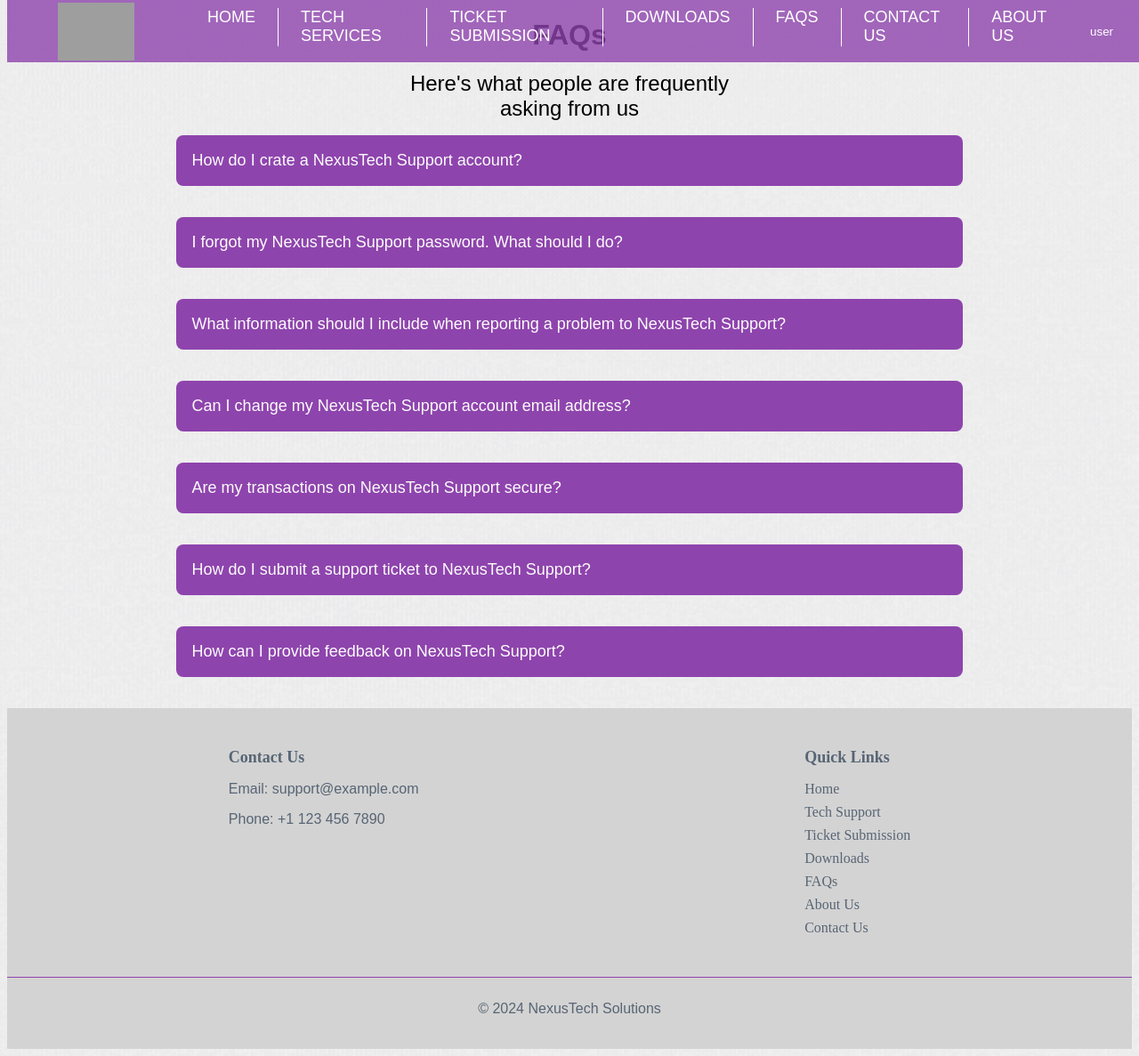
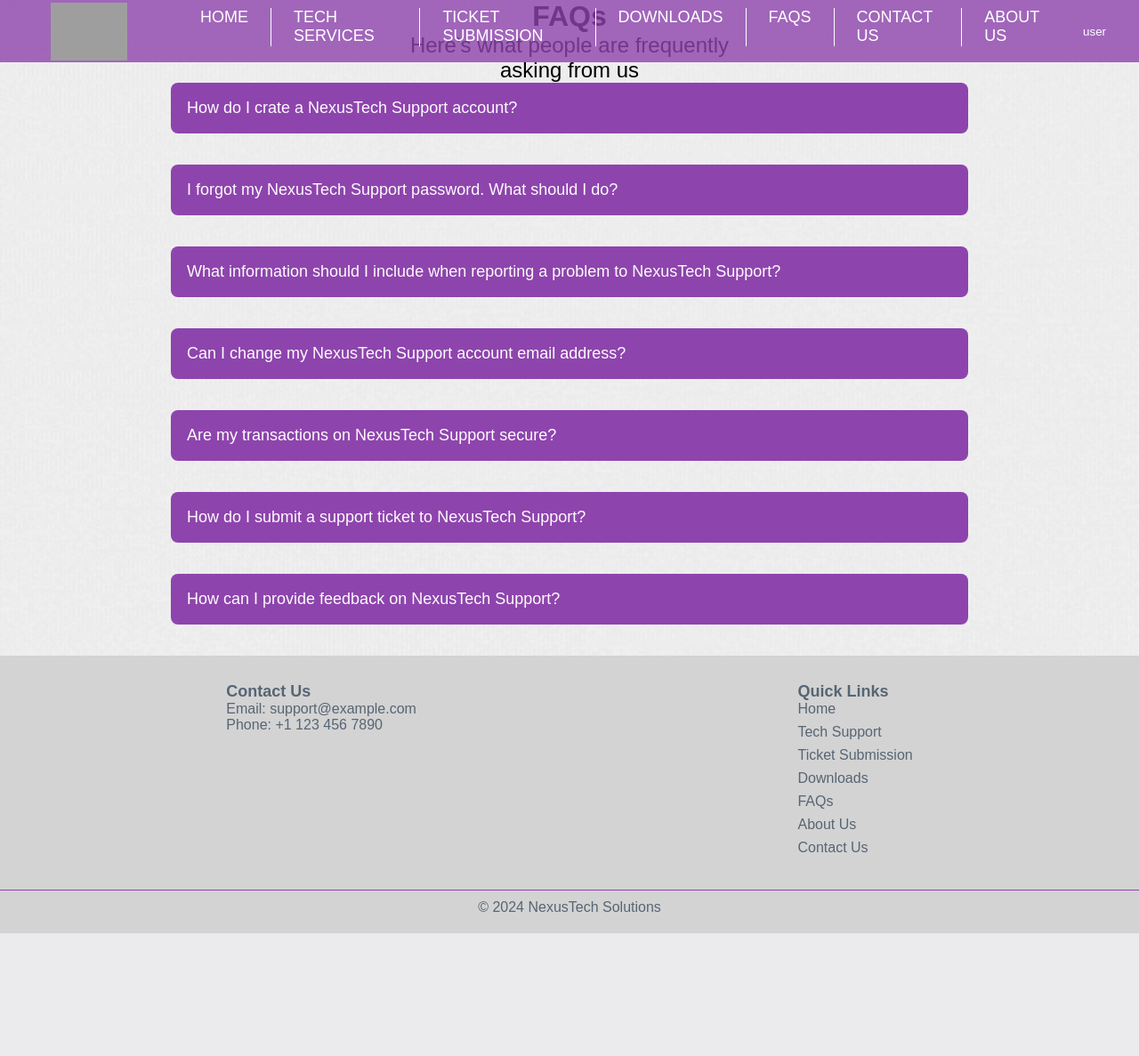
Before and after one commit to isurunvn/technical_support_management_system, a PHP site: page /faq/faq.html in a window 1280 px wide. Shown: the whole page at 89% size. After the commit the page ends 1049 px from the top, so only its background shows below. Run offline with PHP 8.4, Linux system fonts and the light colour scheme; grey boxes are pictures that could not be loaded.

Commit message:
faq update 02

```diff
--- a/faq/faq.css
+++ b/faq/faq.css
@@ -1,3 +1,8 @@
+*{
+    margin: 0;
+    padding: 0;
+    font-family: 'Ubuntu', sans-serif;
+}
 .nav-outer{
     width: 100%;
     height: 70px;
```
